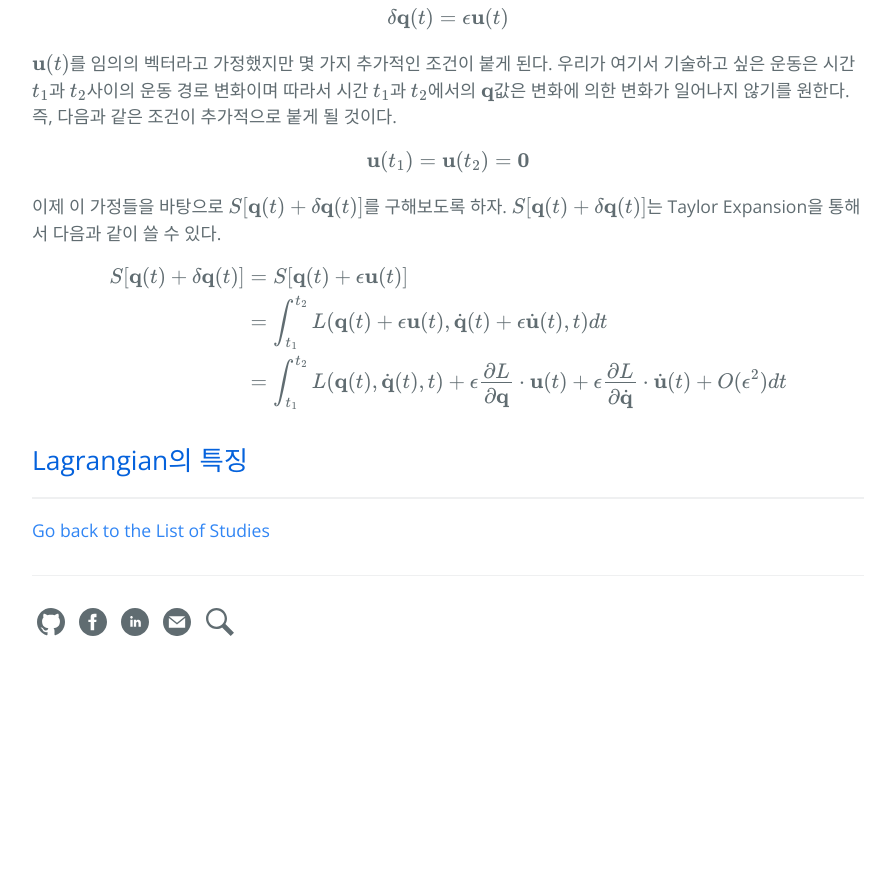
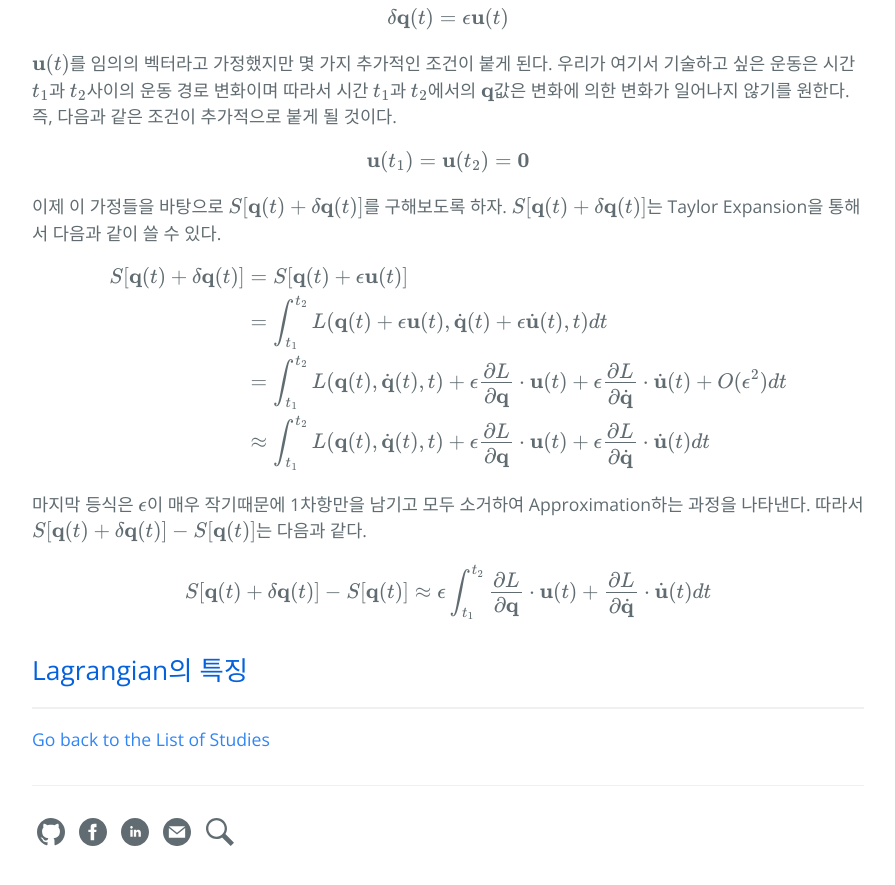
Before and after one commit to hcnoh/hcnoh.github.io, a Jekyll site: the page built from _posts/2019-06-12-euler-lagrange-eq.md, in a window 1280 px wide and 900 px high, scrolled down 2870 px. Shown: the top 885 px of the window, without its empty margins (192-1087 px from the left). Built offline with Jekyll 4.4.1, drawn with Linux system fonts in a browser that asks for light colours; formulas are drawn with MathJax 3; comment, search, counter and statistics services are not loaded; before the commit the page ends 3560 px from its top, so only the background shows below that.

Commit message:
updated 1 post

```diff
--- a/_posts/2019-06-12-euler-lagrange-eq.md
+++ b/_posts/2019-06-12-euler-lagrange-eq.md
@@ -86,7 +86,17 @@ $$
 S[\mathbf{q}(t)+\delta \mathbf{q}(t)]
 & = S[\mathbf{q}(t) + \epsilon \mathbf{u}(t)] \\
 & = \int_{t_1}^{t_2} L(\mathbf{q}(t) + \epsilon \mathbf{u}(t), \dot{\mathbf{q}}(t) + \epsilon \dot{\mathbf{u}}(t), t) dt \\
-& = \int_{t_1}^{t_2} L(\mathbf{q}(t), \dot{\mathbf{q}}(t), t) + \epsilon \frac{\partial L}{\partial \mathbf{q}} \cdot \mathbf{u}(t) + \epsilon \frac{\partial L}{\partial \dot{\mathbf{q}}} \cdot \dot{\mathbf{u}}(t) + O(\epsilon^2) dt
+& = \int_{t_1}^{t_2} L(\mathbf{q}(t), \dot{\mathbf{q}}(t), t) + \epsilon \frac{\partial L}{\partial \mathbf{q}} \cdot \mathbf{u}(t) + \epsilon \frac{\partial L}{\partial \dot{\mathbf{q}}} \cdot \dot{\mathbf{u}}(t) + O(\epsilon^2) dt \\
+& \approx \int_{t_1}^{t_2} L(\mathbf{q}(t), \dot{\mathbf{q}}(t), t) + \epsilon \frac{\partial L}{\partial \mathbf{q}} \cdot \mathbf{u}(t) + \epsilon \frac{\partial L}{\partial \dot{\mathbf{q}}} \cdot \dot{\mathbf{u}}(t) dt
+\end{align*}
+$$
+
+마지막 등식은 $$\epsilon$$이 매우 작기때문에 1차항만을 남기고 모두 소거하여 Approximation하는 과정을 나타낸다. 따라서 $$S[\mathbf{q}(t)+\delta \mathbf{q}(t)] - S[\mathbf{q}(t)]$$는 다음과 같다.
+
+$$
+\begin{align*}
+S[\mathbf{q}(t)+\delta \mathbf{q}(t)] - S[\mathbf{q}(t)]
+& \approx \epsilon \int_{t_1}^{t_2} \frac{\partial L}{\partial \mathbf{q}} \cdot \mathbf{u}(t) + \frac{\partial L}{\partial \dot{\mathbf{q}}} \cdot \dot{\mathbf{u}}(t) dt
 \end{align*}
 $$
 
```
